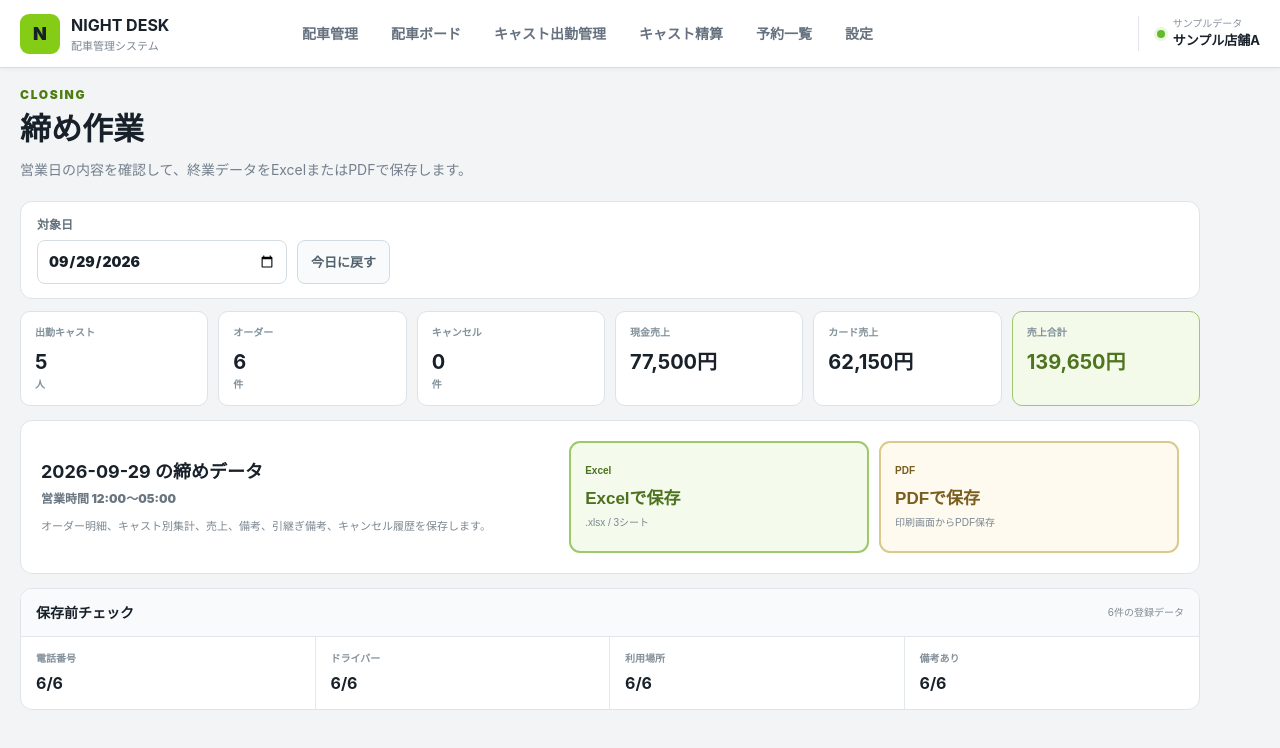
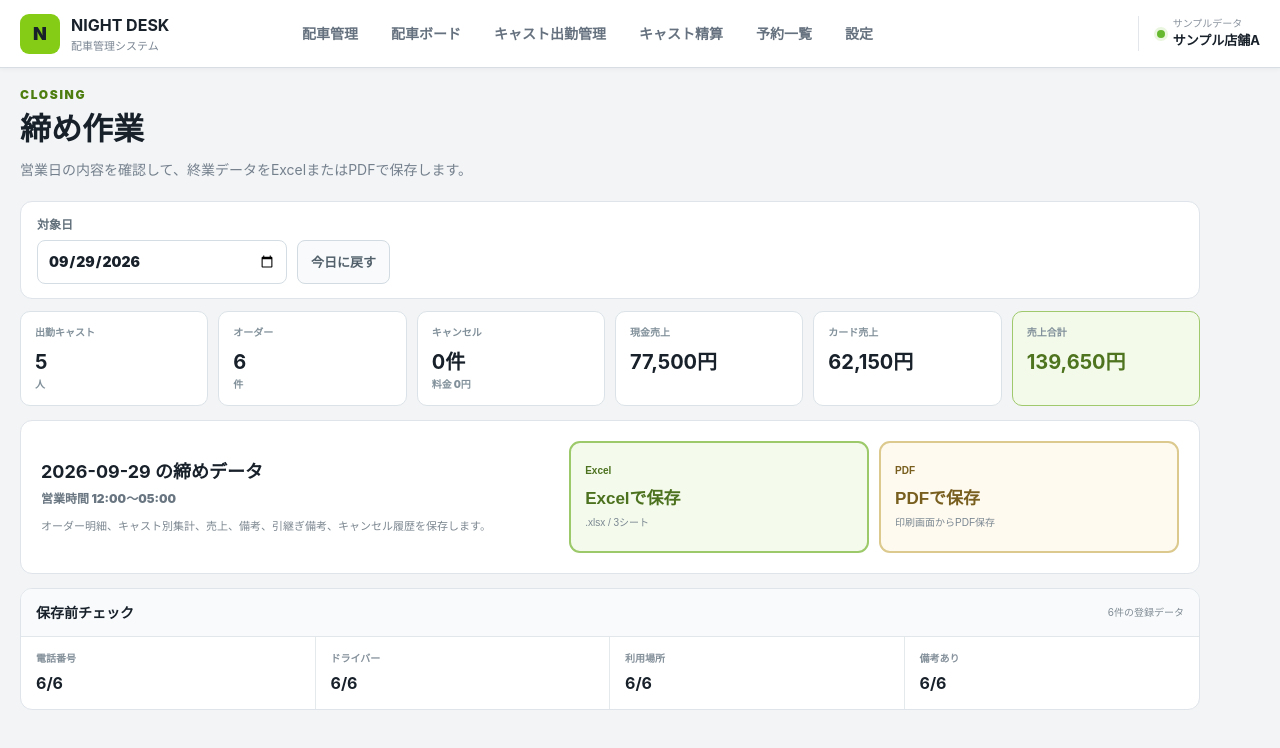
Before and after one commit to admozisan-design/night-desk, a Next.js app: page /closing in a window 1280 px wide. Shown: the top 748 px of the page. Built offline with nearby package versions, Linux system fonts and the light colour scheme.

Commit message:
Include cancellation fees in closing totals

```diff
--- a/app/closing/page.tsx
+++ b/app/closing/page.tsx
@@ -62,14 +62,17 @@ export default function ClosingPage(){
   );
 
   const validOrders=selectedOrders.filter(order=>order.status!=="cancelled");
-  const cashSales=validOrders
+  const cancelledOrders=selectedOrders.filter(order=>order.status==="cancelled");
+  const orderRevenue=(order:Order)=>order.status==="cancelled" ? (order.cancelFee??0) : order.total;
+  const cashSales=selectedOrders
     .filter(order=>order.paymentMethod!=="card")
-    .reduce((sum,order)=>sum+order.total,0);
-  const cardSales=validOrders
+    .reduce((sum,order)=>sum+orderRevenue(order),0);
+  const cardSales=selectedOrders
     .filter(order=>order.paymentMethod==="card")
-    .reduce((sum,order)=>sum+order.total,0);
+    .reduce((sum,order)=>sum+orderRevenue(order),0);
   const totalSales=cashSales+cardSales;
-  const cancelledCount=selectedOrders.length-validOrders.length;
+  const cancelledCount=cancelledOrders.length;
+  const cancelFeeTotal=cancelledOrders.reduce((sum,order)=>sum+(order.cancelFee??0),0);
 
   return <div className="closingPage">
     <header className="pageHeader">
@@ -90,7 +93,7 @@ export default function ClosingPage(){
     <section className="closingSummary">
       <div><span>出勤キャスト</span><strong>{workingCasts.length}</strong><small>人</small></div>
       <div><span>オーダー</span><strong>{validOrders.length}</strong><small>件</small></div>
-      <div><span>キャンセル</span><strong>{cancelledCount}</strong><small>件</small></div>
+      <div><span>キャンセル</span><strong>{cancelledCount}件</strong><small>料金 {formatYen(cancelFeeTotal)}</small></div>
       <div><span>現金売上</span><strong>{formatYen(cashSales)}</strong></div>
       <div><span>カード売上</span><strong>{formatYen(cardSales)}</strong></div>
       <div className="closingSummaryTotal"><span>売上合計</span><strong>{formatYen(totalSales)}</strong></div>
```
